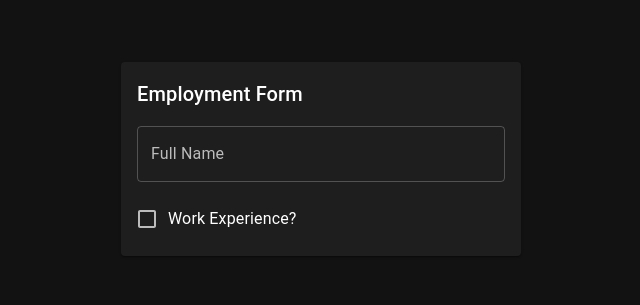
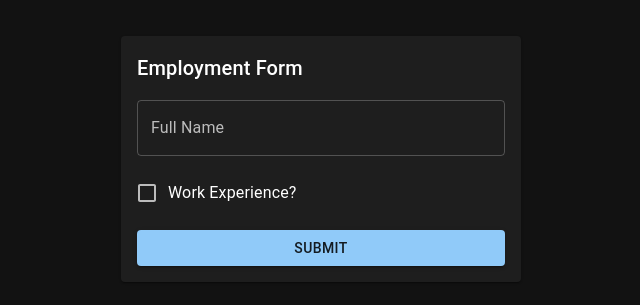
Before and after one commit to Annie-Huang/react-hook-form-with-zod-dynamic-form, a React (Vite) app: page / in a window 1280 px wide. Shown: the part 241-546 px from the top of the page, without its empty margins (319-959 px from the left). Built offline with nearby package versions, Linux system fonts and the light colour scheme.

Commit message:
Add the submit function

```diff
--- a/src/App.tsx
+++ b/src/App.tsx
@@ -1,7 +1,7 @@
 import React from 'react';
 import { Container } from './Container.tsx';
-import { Checkbox, FormControlLabel, TextField } from '@mui/material';
-import { useForm, useWatch } from 'react-hook-form';
+import { Button, Checkbox, FormControlLabel, TextField } from '@mui/material';
+import { SubmitHandler, useForm, useWatch } from 'react-hook-form';
 import { formDefaultValues, formSchema, FormSchema } from './formSchema.ts';
 import { zodResolver } from '@hookform/resolvers/zod';
 
@@ -10,6 +10,7 @@ export const App = () => {
     register,
     formState: { errors },
     control,
+    handleSubmit,
   } = useForm<FormSchema>({
     mode: 'all',
     resolver: zodResolver(formSchema),
@@ -17,6 +18,10 @@ export const App = () => {
   });
 
   const hasWorkExperience = useWatch({ control, name: 'hasWorkExperience' });
+
+  const onSubmit: SubmitHandler<FormSchema> = (data) => {
+    alert(JSON.stringify(data, null, 2));
+  };
 
   console.log('errors=', errors);
 
@@ -42,6 +47,10 @@ export const App = () => {
           error={!!errors.companyName}
         />
       )}
+
+      <Button variant='contained' onClick={handleSubmit(onSubmit)}>
+        Submit
+      </Button>
     </Container>
   );
 };
```
